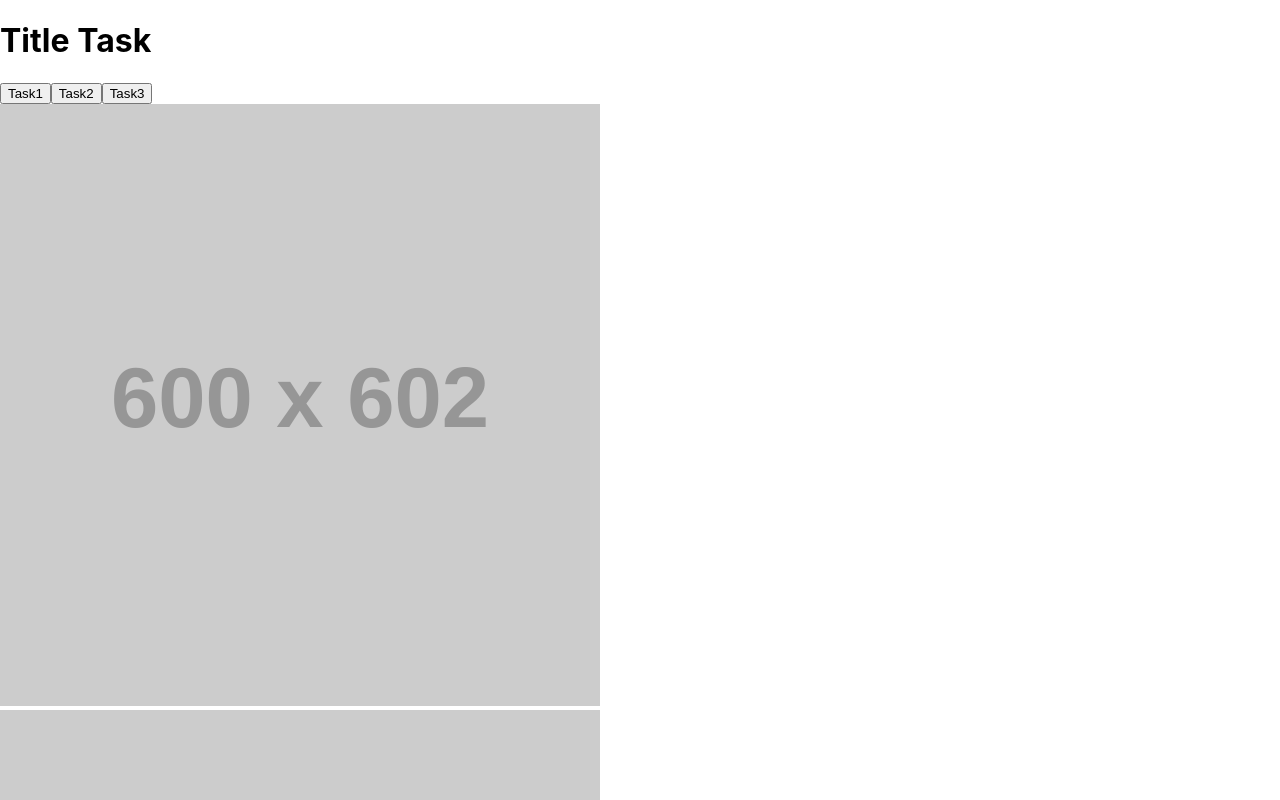
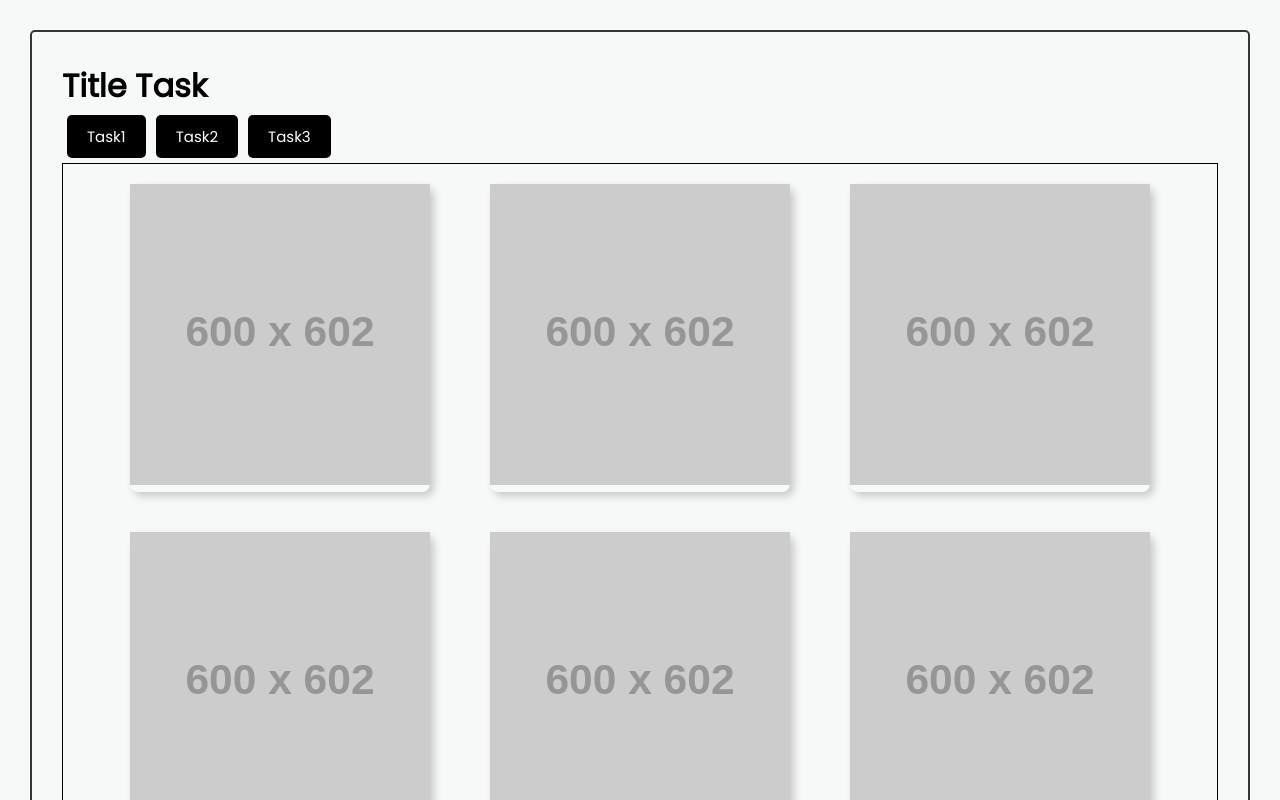
Before and after one commit to adrianacapua/adrianacapua-devtest-adrianacapua, a React (Create React App) app: page / in a window 1280 px wide. Shown: the top 800 px of the page. Built offline with nearby package versions, Linux system fonts and the light colour scheme.

Commit message:
feat: add styles

```diff
--- a/src/index.css
+++ b/src/index.css
@@ -1,13 +1,85 @@
-body {
+@import url('https://fonts.googleapis.com/css2?family=Poppins:wght@300;400&display=swap');
+
+* {
+  box-sizing: border-box;
   margin: 0;
-  font-family: -apple-system, BlinkMacSystemFont, 'Segoe UI', 'Roboto', 'Oxygen',
-    'Ubuntu', 'Cantarell', 'Fira Sans', 'Droid Sans', 'Helvetica Neue',
-    sans-serif;
-  -webkit-font-smoothing: antialiased;
-  -moz-osx-font-smoothing: grayscale;
+  padding: 0;
 }
 
-code {
-  font-family: source-code-pro, Menlo, Monaco, Consolas, 'Courier New',
-    monospace;
+body {
+  font-family: 'Poppins', sans-serif;
+  background: #F7F9F9;
 }
+
+.container {
+  margin: 30px 30px;
+  overflow: auto;
+  min-height: 300px;
+  border: 2px solid #313638;
+  padding: 30px;
+  border-radius: 5px;
+}
+
+.header {
+  display: flex;
+  justify-content: space-between;
+  align-items: center;
+  margin-bottom: 20px;
+}
+
+.in-line {
+  display: inline;
+}
+
+.navigation {
+  max-width: fit-content
+}
+
+.btn {
+  display: inline-block;
+  background: #000;
+  color: #fff;
+  border: none;
+  padding: 10px 20px;
+  margin: 5px;
+  border-radius: 5px;
+  cursor: pointer;
+  text-decoration: none;
+  font-size: 15px;
+  font-family: inherit;
+}
+
+.btn:focus {
+  outline: none;
+}
+
+.btn:active {
+  transform: scale(0.98);
+}
+
+.btn-block {
+  display: block;
+  width: 100%;
+}
+
+.img {
+  width:100%;
+  max-width:300px;
+}
+
+.card {
+  text-align: center;
+  margin: 20px 30px;
+  padding: 1 rem;
+  display: inline-block;
+  box-shadow: 4px 4px 8px 0 rgb(0 0 0 / 20%);
+  border-width: 0.25rem;
+  border-radius: 0.5rem;
+}
+
+.card-list {
+  text-align: center;
+  overflow-y: scroll;
+  border: 1px solid black;
+  height: 800px;
+}
```
